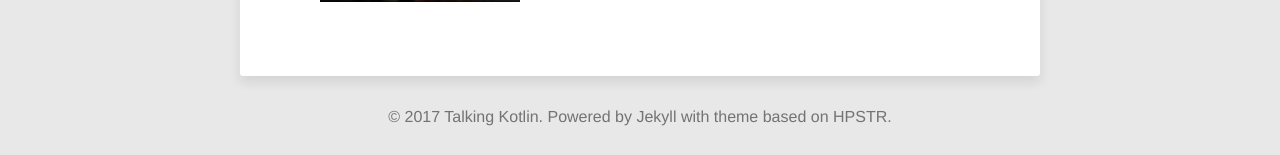
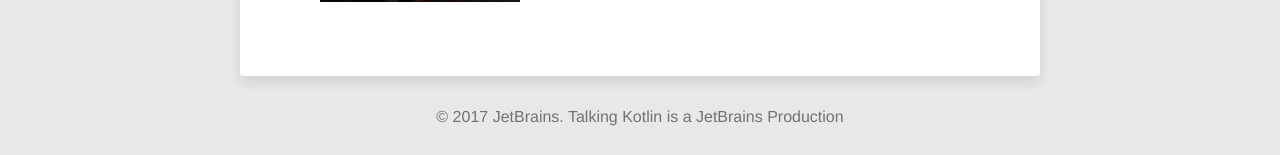
Before and after one commit to talkingkotlin/website, a Jekyll site: the page built from index.html, in a window 1280 px wide. Shown: the part 802-957 px from the top of the page. Built offline with Jekyll 4.4.1, drawn with Linux system fonts in a browser that asks for light colours; nearby versions of some CDN libraries; the list of posts is cut into pages by our own code.

Commit message:
Updated footer

```diff
--- a/_config.yml
+++ b/_config.yml
@@ -10,10 +10,10 @@ header_image:     kotlin_talking_twitter-01.png
 
 # Owner/author information
 owner:
-  name:           Talking Kotlin
+  name:           JetBrains
   avatar:         kotlin_talking_logo.png
   bio:            "A bimonthly podcast on Kotlin and more, hosted by Hadi Hariri"
-  email:          mail@hadihariri.com
+  email:          hadi@jetbrains.com
   # Social networking links used in footer. Update and remove as you like.
   twitter:        talkingkotlin
   facebook:
--- a/_includes/footer.html
+++ b/_includes/footer.html
@@ -1 +1 @@
-<span>&copy; {{ site.time | date: '%Y' }} {{ site.owner.name }}. Powered by <a href="http://jekyllrb.com" rel="nofollow">Jekyll</a> with theme based on<a href="https://mademistakes.com/work/hpstr-jekyll-theme/" rel="nofollow"> HPSTR</a>.</span>
+<span>&copy; {{ site.time | date: '%Y' }} {{ site.owner.name }}. Talking Kotlin is a <a href="https://jetbrains.com" rel="nofollow">JetBrains Production</a></span>
```
